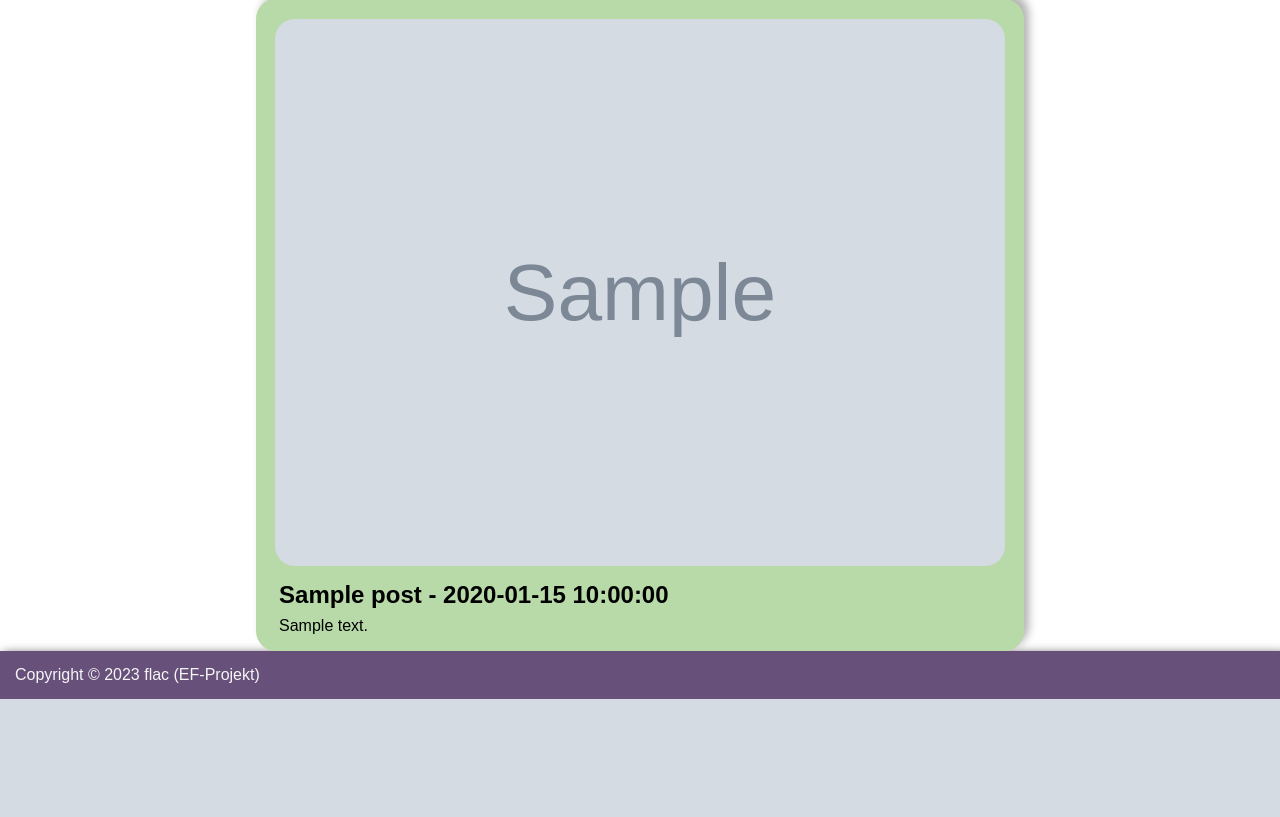
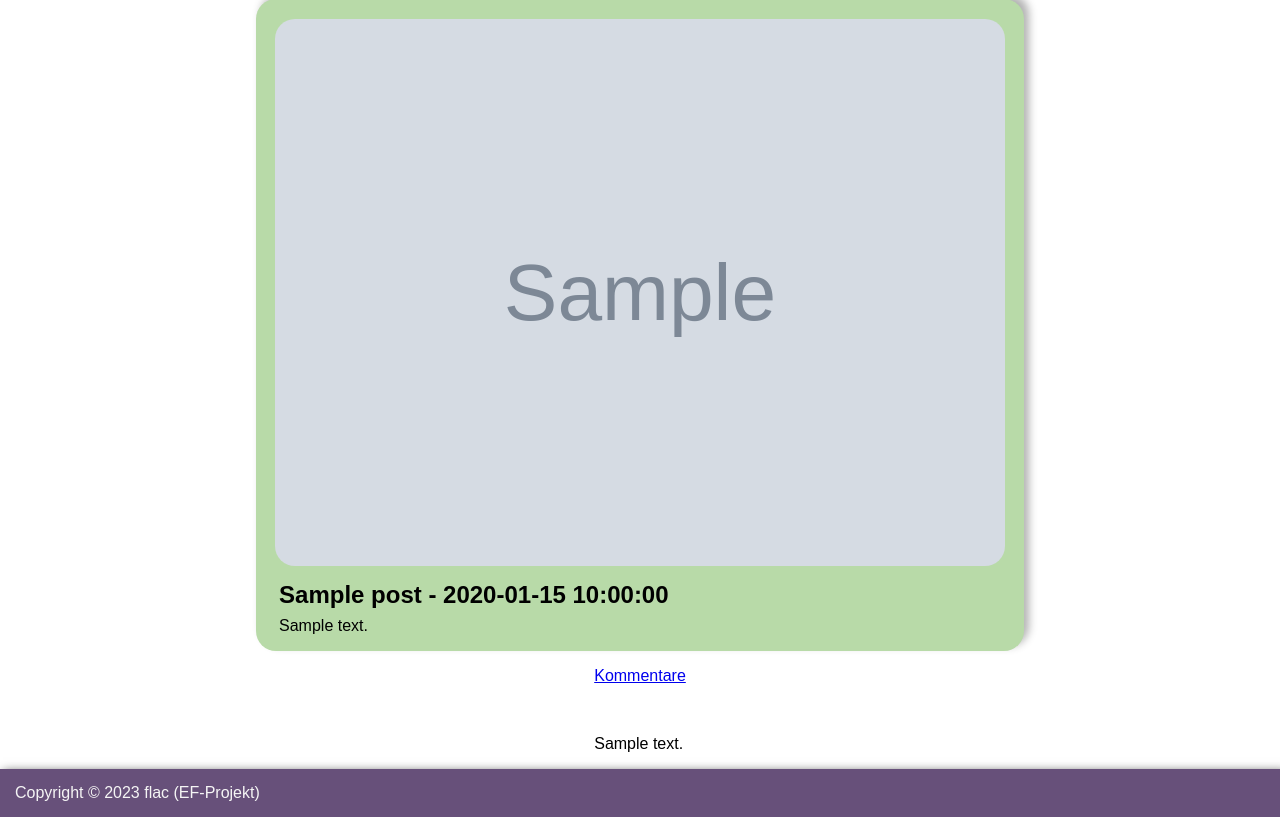
Before and after one commit to Chungster532/EFProjekt_flac23, a Flask app: template frontend/templates/feed.html in a window 1280 px wide. Shown: the part 139-956 px from the top of the page. Before the commit the page ends 838 px from the top, so only its background shows below. Run offline with Flask 3, Linux system fonts and the light colour scheme; the template is opened without the code that fills it: most values are stand-ins (such as "Sample title", 1, 10 or a date in 2020); grey boxes marked "Sample" are stand-in pictures.

Commit message:
changed post template to support comments

```diff
--- a/frontend/main.py
+++ b/frontend/main.py
@@ -8,7 +8,7 @@ app.permanent_session_lifetime = timedelta(minutes=5)
 
 @app.route("/")
 def home():
-    return render_template("feed.html", posts=addUsersToPosts(getFeed()))
+    return render_template("feed.html", posts=addUsersToPosts(getFeed()), comments=getCommentsFromPost())
 
 @app.route("/login/", methods=["POST", "GET"])
 def login():
--- a/frontend/templates/postsTemplate.html
+++ b/frontend/templates/postsTemplate.html
@@ -7,6 +7,15 @@
         <p class="post_description">{{post['description']}}</p>
         {% include 'userTemplateSmall.html' %}
     </div>
+    <div>
+        <a href="/comment/" class="user_link_big">
+            <p>Kommentare</p>
+        </a>
+        {% for post in comments%}
+        {% include 'userTemplateSmall.html' %}
+        <p>{{post['text']}}</p>
+        {%endfor%}
+    </div>
     {% endfor %}
 </div>
 {% endblock %}
```
